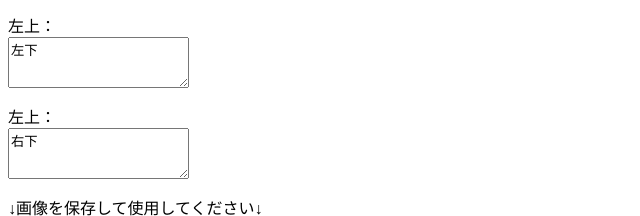
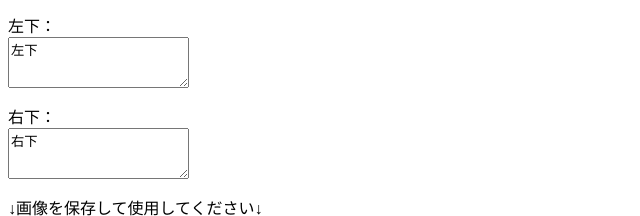
Before and after one commit to bullbullboy/2x2MatrixMaker, a plain HTML site: page index.html in a window 1280 px wide. Shown: the part 583-799 px from the top of the page, 0-640 px from the left. Drawn offline with Linux system fonts and the light colour scheme.

Commit message:
[fix] bug fix

```diff
--- a/index.html
+++ b/index.html
@@ -9,8 +9,8 @@
 <p>縦軸下：<br><input type="text" name="vertAxisDownText" value="縦軸下" onblur="refreshImage()"></p>
 <p>左上：<br><textarea name="LUText" rows="3" onblur="refreshImage()">左上</textarea></p>
 <p>右上：<br><textarea name="RUText" rows="3" onblur="refreshImage()">右上</textarea></p>
-<p>左上：<br><textarea name="LDText" rows="3" onblur="refreshImage()">左下</textarea></p>
-<p>左上：<br><textarea name="RDText" rows="3" onblur="refreshImage()">右下</textarea></p>
+<p>左下：<br><textarea name="LDText" rows="3" onblur="refreshImage()">左下</textarea></p>
+<p>右下：<br><textarea name="RDText" rows="3" onblur="refreshImage()">右下</textarea></p>
 </form>
 <head>
 <script type="text/javascript">
```
